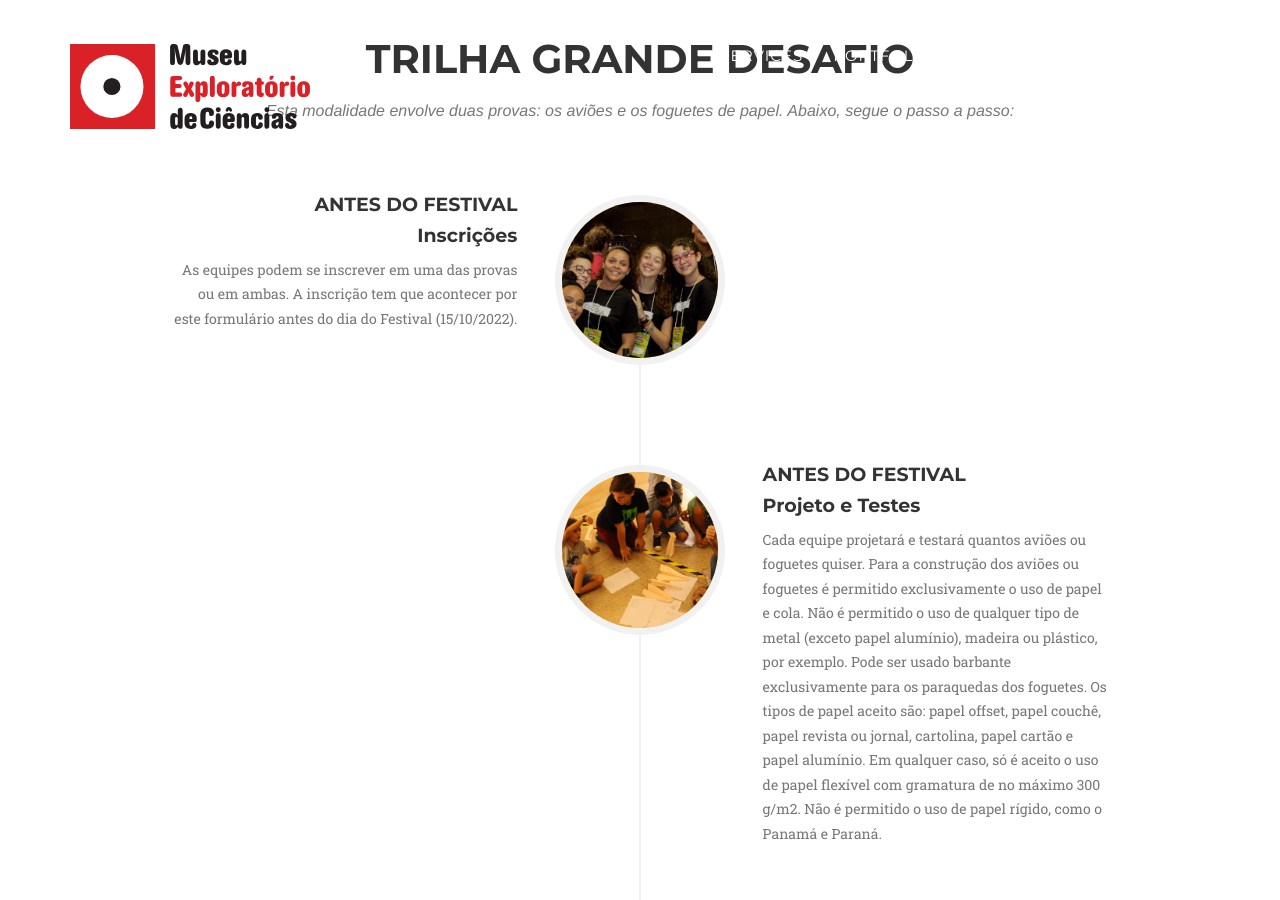
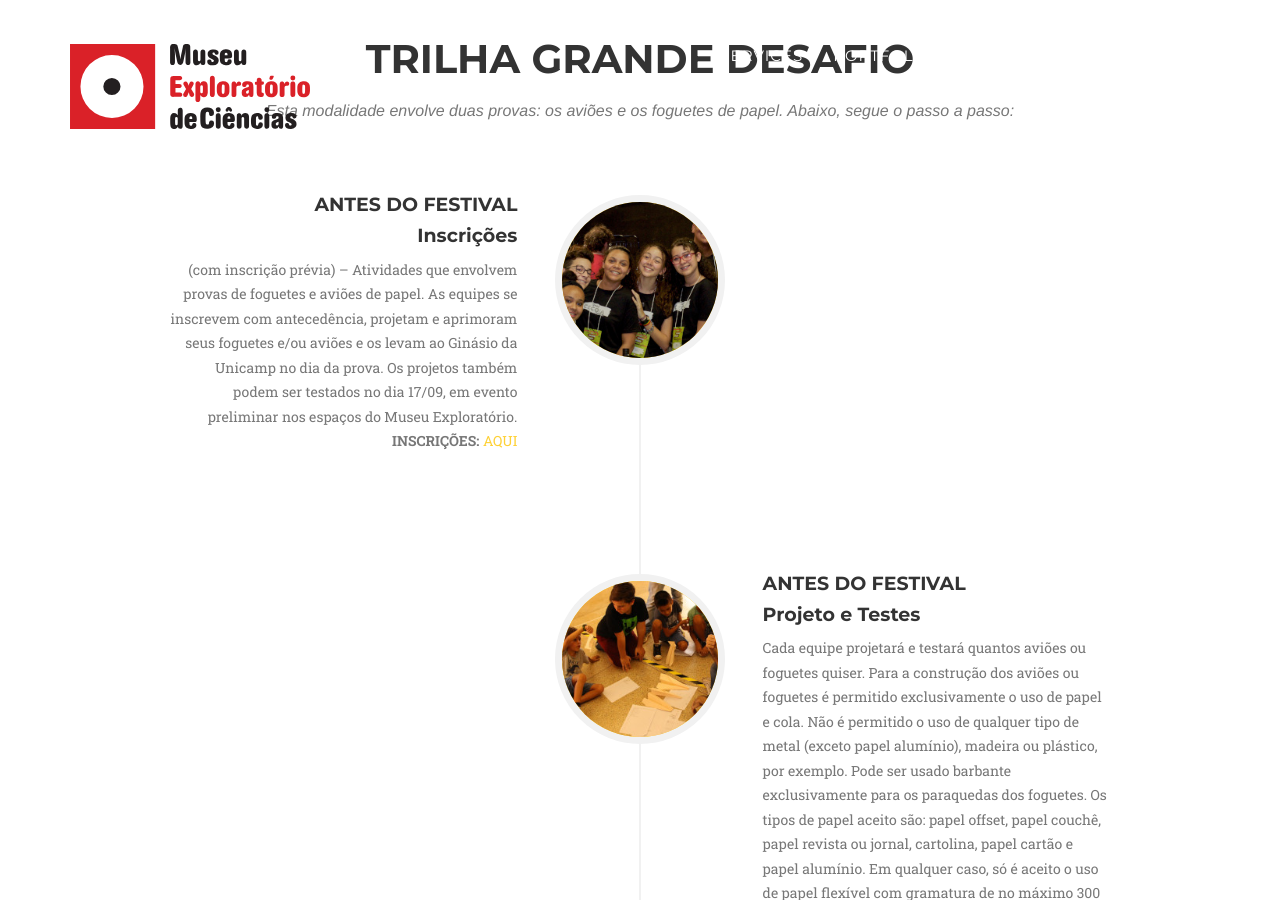
Before and after one commit to mc-unicamp/papel, a Jekyll site: the page built from index.html, in a window 1280 px wide and 900 px high, scrolled down 1625 px. Built offline with Jekyll 4.4.1, drawn with Linux system fonts in a browser that asks for light colours; some web fonts are replaced; some of the changed text lies outside the part shown.

Commit message:
feat (main): manual and updates

```diff
--- a/_includes/grande_desafio.html
+++ b/_includes/grande_desafio.html
@@ -20,7 +20,7 @@
                                     <h4 class="subheading">Inscrições</h4>
                                 </div>
                                 <div class="timeline-body">
-                                    <p class="text-muted">As equipes podem se inscrever em uma das provas ou em ambas. A inscrição tem que acontecer por este formulário antes do dia do Festival (15/10/2022).</p>
+                                    <p class="text-muted">(com inscrição prévia) – Atividades que envolvem provas de foguetes e aviões de papel. As equipes se inscrevem com antecedência, projetam e aprimoram seus  foguetes e/ou aviões e os levam ao Ginásio da Unicamp no dia da prova. Os projetos também podem ser testados no dia 17/09, em evento preliminar nos espaços do Museu Exploratório. <b>INSCRIÇÕES: </b><a href="https://docs.google.com/forms/d/e/1FAIpQLSd7SwefPEQFasRTXLXNKnHLF1VK6hr3G5VaK97ZMqsmwNAd_Q/viewform?usp=sf_link" target="_blank">AQUI</a></p>
                                 </div>
                             </div>
                         </li>
--- a/_includes/header.html
+++ b/_includes/header.html
@@ -46,7 +46,7 @@
             <div class="intro-text">
                 <div class="intro-lead-in">Festival</div>
                 <div class="intro-heading">Ciência de Papel</div>
-                <a href="#services" class="page-scroll btn btn-xl">Participe</a>
+                <a href="docs/manual-festival-ciencia-papel.pdf" target="_blank" class="page-scroll btn btn-xl">Manual</a>
             </div>
         </div>
     </header>
--- a/_posts/2022-08-08-project-B.markdown
+++ b/_posts/2022-08-08-project-B.markdown
@@ -1,4 +1,4 @@
 ---
 question: O que preciso fazer para participar?
-answer: "Você deve se inscrever no link: ... Se precisar de suporte para a aquisição de material, você pode indicar na sua inscrição e o Museu se empenhará em consegui-lo. O Museu providenciará a infraestrutura para que você apresente a sua proposta ou execute a sua oficina."
+answer: "Você deve se inscrever no link: ... O Museu providenciará a infraestrutura para que você apresente a sua proposta ou execute a sua oficina."
 ---
```
Also changed, not shown: img/header-bg-anterior.jpg (deleted), 1 other file.
